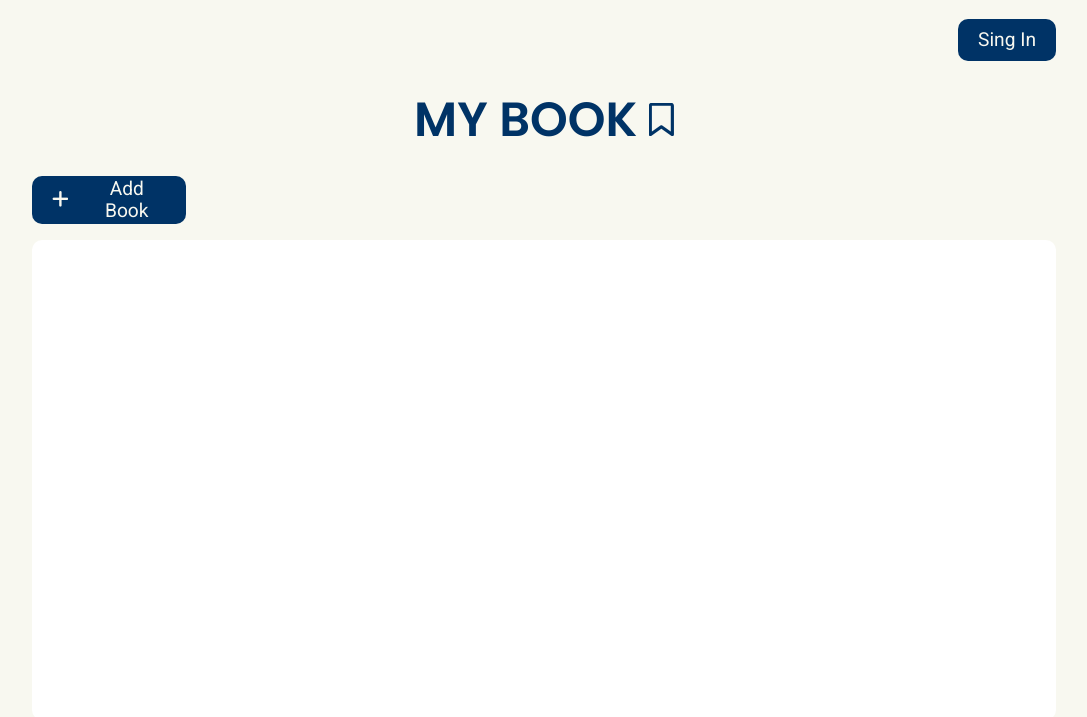
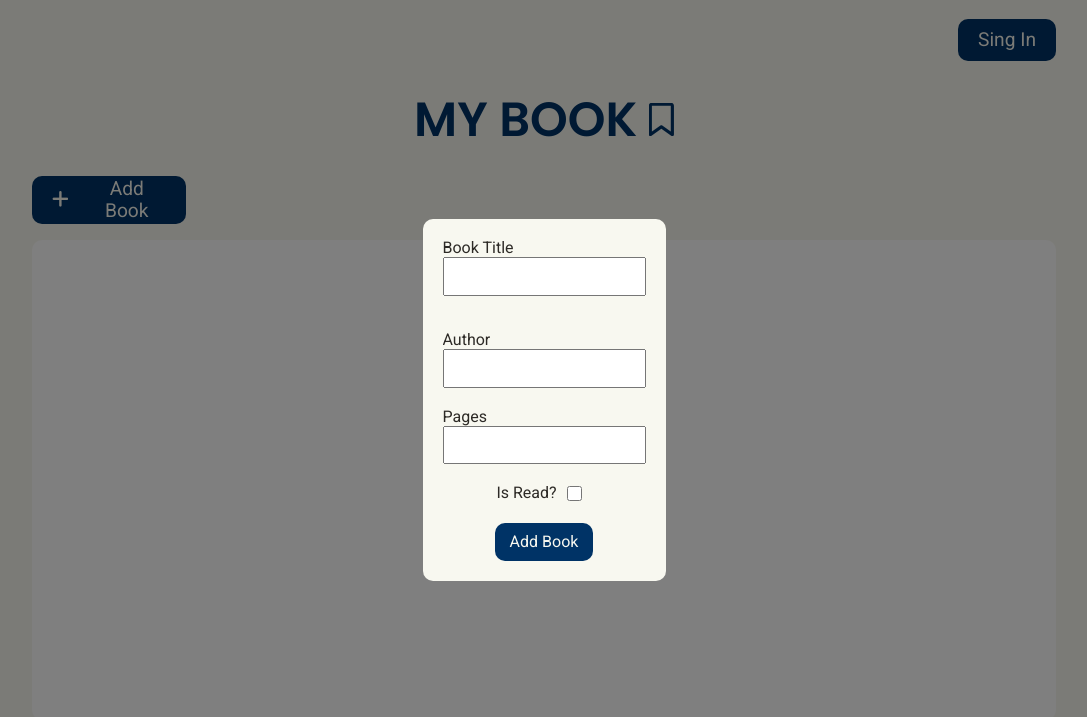
Before and after one commit to fernandozarate07/Project-Library, a plain HTML site: page index.html in a window 1280 px wide. Both pictures are taken after a click on the button "Add Book". Shown: the top 717 px of the page, without its empty margins (96-1183 px from the left). Drawn offline with nearby package versions, Linux system fonts and the light colour scheme.

Commit message:
AAdded functionality to the addBook button to display the modal (form).

```diff
--- a/app.js
+++ b/app.js
@@ -0,0 +1,6 @@
+// Modal visible
+let addBookBtn = document.querySelector('.addBook');
+let modalContainer = document.querySelector('.modalContainer');
+addBookBtn.addEventListener('click', ()=>{
+    modalContainer.classList.add('visible')
+})
--- a/index.html
+++ b/index.html
@@ -17,7 +17,7 @@
     </header>
     <main class="main">
         <h1 class="title">MY BOOK <i class="fa-regular fa-bookmark"></i></h1>
-        <button class="addBook"><i class="fa-solid fa-plus hola"></i> Add Book</button>
+        <button class="addBook"><i class="fa-solid fa-plus"></i> Add Book</button>
         <section class="cardContainer">
             <!-- <div class="card">
                 <h3 class="card__title">" HARRY POTTER "</h3>
@@ -31,21 +31,25 @@
         </section>
         <div class="modalContainer">
             <form class="form">
-                <div class="form-group">
+                <div class="formGroup">
                     <label for="bookName">Book Title</label>
-                    <input type="text" id="bookName" required>
+                    <input type="text" id="bookName" class="formGroup__input" required>
+                    <p class="formGroup__error"></p>
                 </div>
                 <div class="form-group">
                     <label for="author">Author</label>
-                    <input type="text" id="author" required>
+                    <input type="text" id="author" class="formGroup__input" required>
+                    <p class="formGroup__error"></p>
                 </div>
                 <div class="form-group">
                     <label for="pages">Pages</label>
-                    <input type="text" id="pages" required>
+                    <input type="text" id="pages" class="formGroup__input" required>
+                    <p class="formGroup__error"></p>
                 </div>
                 <div class="form-check">
                     <label for="isRead">Is Read?</label>
-                    <input type="checkbox" id="isRead" class="custom-checkbox">
+                    <input type="checkbox" id="isRead" class="custom-checkbox formGroup__input">
+                    <p class="formGroup__error"></p>
                 </div>
                 <button type="submit">Add Book</button>
             </form>
--- a/root.css
+++ b/root.css
@@ -6,6 +6,8 @@
     --colorBlack:#2D2A26;
     --colorGrey:#D3D3D3;
     --colorWhitePure:#FFFFFF;
+    --colorHover:#0056b3;
+
 }
 *{
     margin: 0;
@@ -34,3 +36,6 @@ button{
 button{
     border: none;
 }
+button:hover{
+    background-color:var(--colorHover)
+}
--- a/styles.css
+++ b/styles.css
@@ -31,6 +31,9 @@ body{
     justify-content: center;
     align-items: center;
     border-radius: 10px;
+}
+.singIn:hover{
+    background-color:var(--colorHover);
 }
 .title{
     font-size: 3rem;
@@ -117,13 +120,12 @@ body{
     top: 0;
     left: 0;
 
-    display: flex;
+    display: none;
     flex-direction: column;
     justify-content: center;
     align-items: center;
 
     background-color: rgba(0, 0, 0, 0.5);
-    display: none;
 }
 .form{
     padding: 20px;
@@ -138,7 +140,7 @@ body{
     border-radius: 10px;
 
 }
-.form-group {
+.formGroup {
     margin-bottom: 15px;
 }
 
@@ -166,12 +168,14 @@ input[type="text"] {
 button {
     padding: 10px 15px;
     background-color: var(--colorBlue);
-    color: white;
+    color: var(--colorWhite);
     border: none;
     border-radius: 5px;
     cursor: pointer;
 }
-
-button:hover {
-    background-color: #0056b3;
+.visible{
+    display: flex;
 }
+.Invisible{
+    display: none;
+}
```
